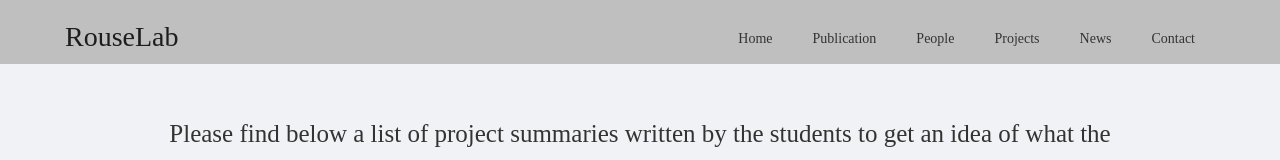
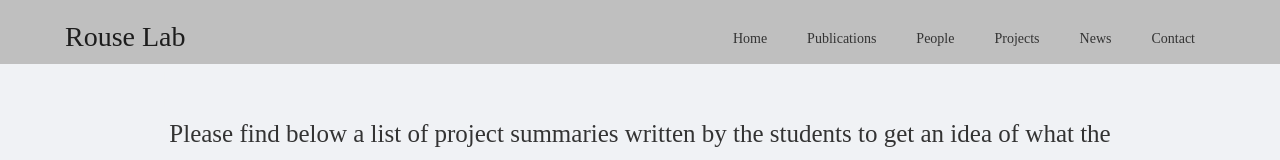
Before and after one commit to KinChao/rouselab-frontend, a React (Create React App) app: page /#/Projects in a window 1280 px wide. Shown: the top 160 px of the page. Built offline with nearby package versions, Linux system fonts and the light colour scheme.

Commit message:
modified:   build/asset-manifest.json 	modified:   build/index.html 	deleted:    build/static/css/main.96bedaf0.css 	deleted:    build/static/css/main.96bedaf0.css.map 	modified:   src/components/Common/header.css 	modified:   src/components/Common/header.js

```diff
--- a/src/components/Common/header.css
+++ b/src/components/Common/header.css
@@ -11,7 +11,7 @@ body {
 
 .container-fluid {
   margin: 0 auto;
-  max-width: 1200px;
+  max-width: 1700px;
   padding: 0 15px;
 }
 
--- a/src/components/Common/header.js
+++ b/src/components/Common/header.js
@@ -25,7 +25,7 @@ function AppHeader() {
         <div>
 
         <div className="titleHolder2">
-          <h2 style={{fontSize:'28px'}}><Link to='/' style={{textDecoration: 'none', color: 'inherit'}}>RouseLab</Link></h2>
+          <h2 style={{fontSize:'28px'}}><Link to='/' style={{textDecoration: 'none', color: 'inherit'}}>Rouse Lab</Link></h2>
         </div>
 
 
@@ -33,7 +33,7 @@ function AppHeader() {
         <div className="mobileHidden">
           <Anchor targetOffset="65" affix={false}>
             <Link className='link1' to='/'>Home</Link>
-            <Link className='link1' to='/Publication'>Publication</Link>
+            <Link className='link1' to='/Publication'>Publications</Link>
             <Link className='link1' to='/People'>People</Link>
             <Link className='link1' to='/Projects'>Projects</Link>
             <Link className='link1' to='/News'>News</Link>
```
Also changed, not shown: 4 other files (tests, documents, lock files or other folders).
